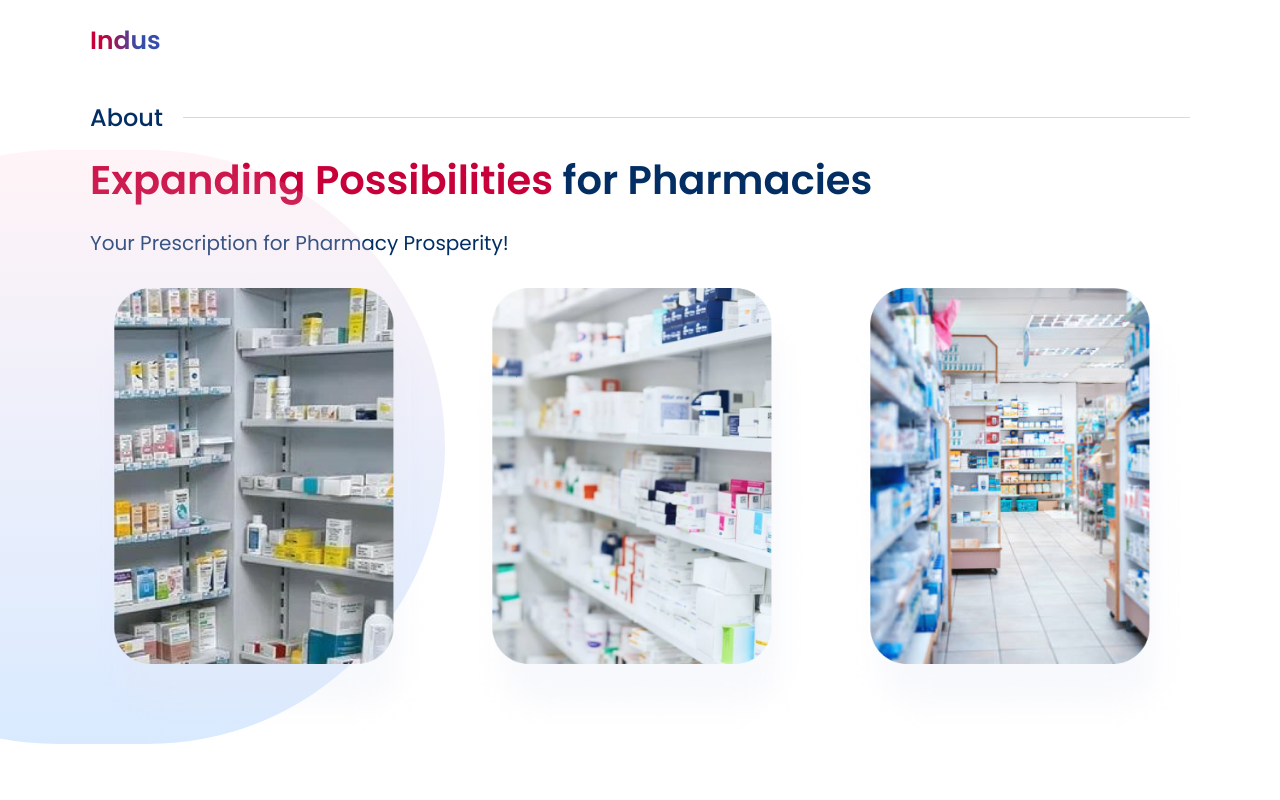
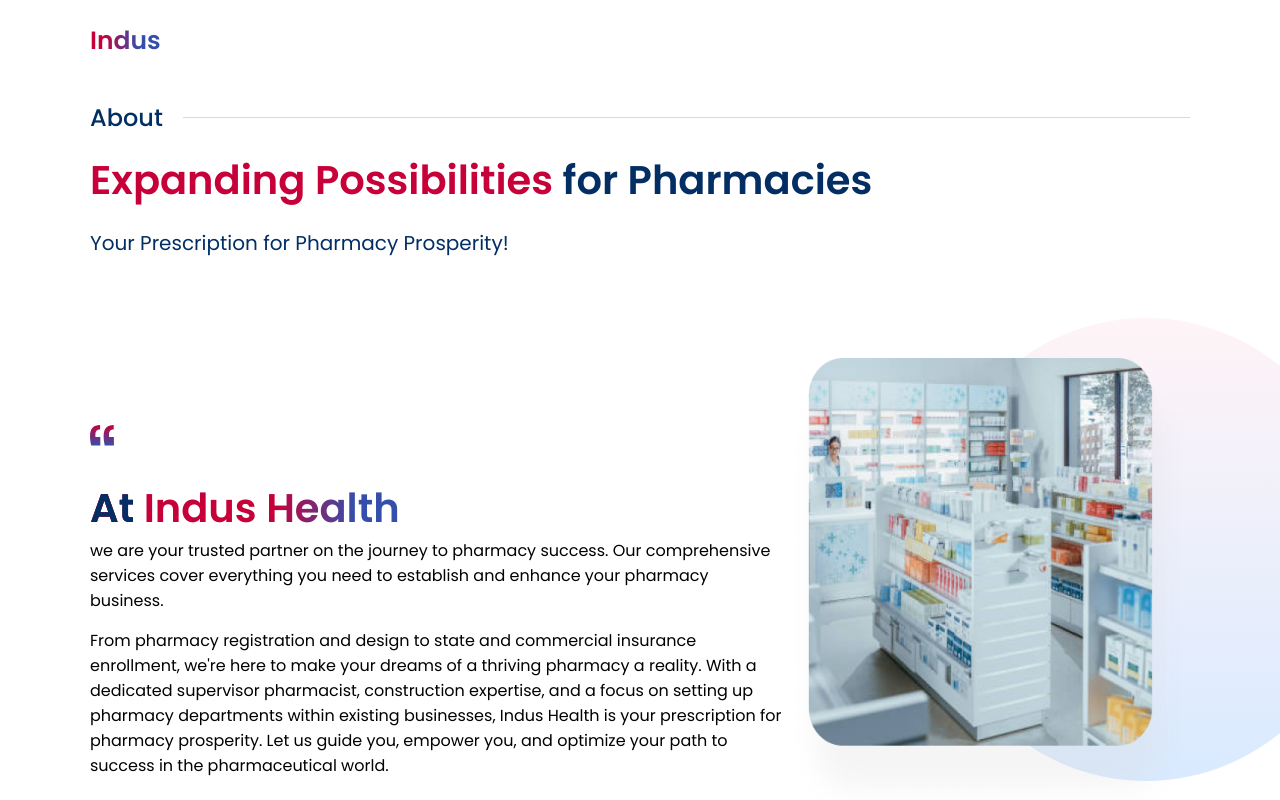
Before and after one commit to devaxl/indus, a plain HTML site: page index.html in a window 1280 px wide. Drawn offline with Linux system fonts and the light colour scheme.

Commit message:
remove pharmacies images

```diff
--- a/index.html
+++ b/index.html
@@ -21,23 +21,11 @@
           <div></div>
         </div>
         <div class="pharmacies">
-          <div class="bg_gradient"></div>
           <h2>
             <span class="expending">Expanding Possibilities</span>
             <span class="expendingPharmacies">for Pharmacies</span>
           </h2>
           <p>Your Prescription for Pharmacy Prosperity!</p>
-          <div class="pharmacies_container">
-            <div>
-              <img src="./images/pharmacies_1.png" alt="pharmacies" />
-            </div>
-            <div>
-              <img src="./images/pharmacies_2.png" alt="pharmacies" />
-            </div>
-            <div>
-              <img src="./images/pharmacies_3.png" alt="pharmacies" />
-            </div>
-          </div>
         </div>
         <div class="Indus_health">
           <div class="Indus_health_content">
--- a/style.css
+++ b/style.css
@@ -96,40 +96,6 @@
   color: rgba(2, 46, 100, 1);
   margin-top: 18px;
 }
-
-.pharmacies_container {
-  display: flex;
-  justify-content: space-between;
-  align-items: center;
-  flex-wrap: wrap;
-  z-index: 2;
-}
-.pharmacies_container > div {
-  max-width: 344px;
-  height: 100%;
-  margin-top: 30px;
-}
-.pharmacies_container > div > img {
-  width: 100%;
-  height: 100%;
-}
-
-.bg_gradient {
-  border-radius: 685px;
-  background: linear-gradient(
-    180deg,
-    rgba(255, 143, 175, 0.1) 0%,
-    #d9eaff 100%
-  );
-  width: 685px;
-  height: 100%;
-  left: -330px;
-  position: absolute;
-  z-index: 1;
-  top: 0;
-}
-
-
 /* ++++++++++++++++++++++++++++++++++++++++++++++++++++++++++++++++++++++++++++++++++++ */
 .Indus_health {
   margin-top: 100px;
```
